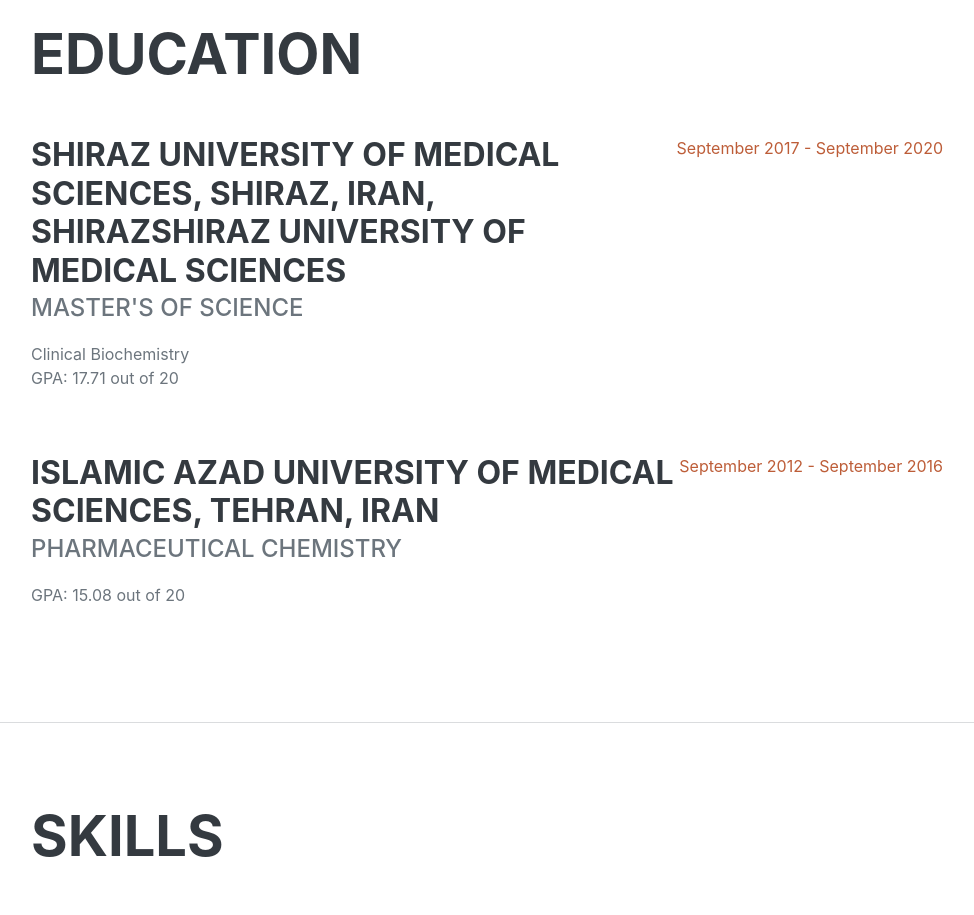
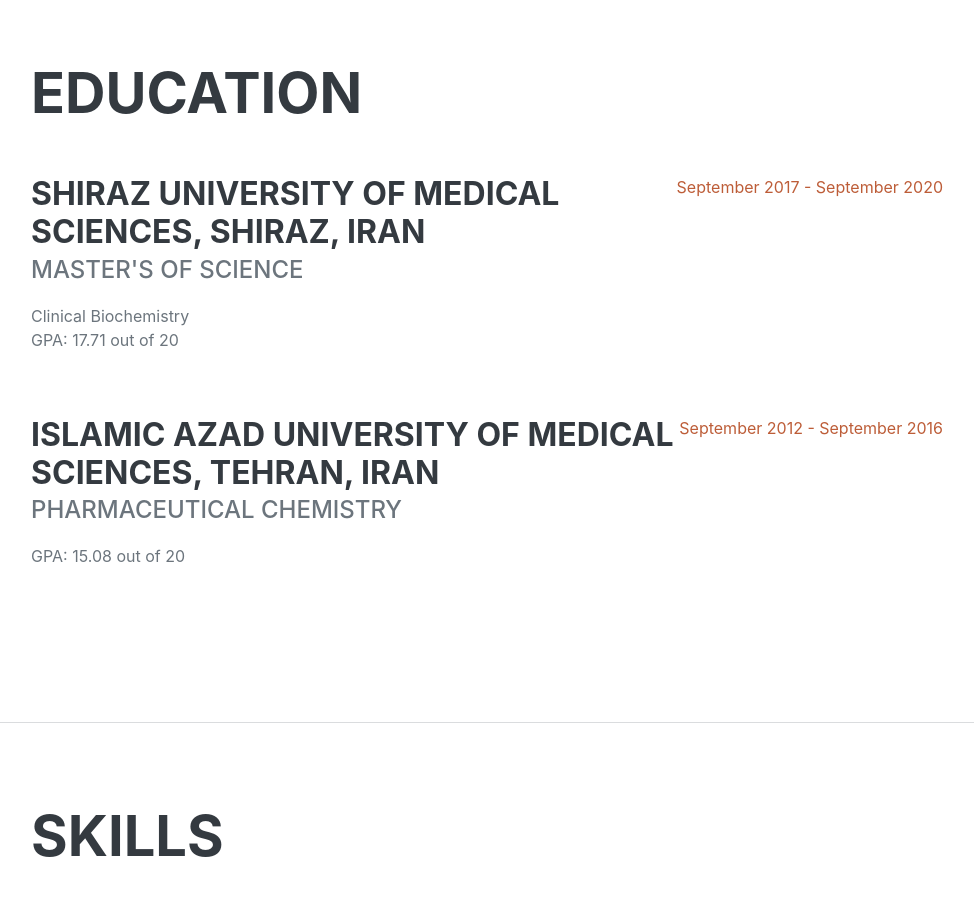
Before and after one commit to DeliMGH/DelaramMoghadam, a plain HTML site: page index.html in a window 1280 px wide. Shown: the part 1680-2595 px from the top of the page, without its empty margins (289-1263 px from the left). Drawn offline with nearby package versions, Linux system fonts and the light colour scheme; a web font is replaced by a local one.

Commit message:
Update index.html

```diff
--- a/index.html
+++ b/index.html
@@ -86,7 +86,7 @@
                     <h2 class="mb-5">Education</h2>
                     <div class="d-flex flex-column flex-md-row justify-content-between mb-5">
                         <div class="flex-grow-1">
-                             <h3 class="mb-0">Shiraz University of Medical Sciences, Shiraz, Iran, ShirazShiraz University Of Medical Sciences</h3>
+                             <h3 class="mb-0">Shiraz University of Medical Sciences, Shiraz, Iran</h3>
                             <div class="subheading mb-3">Master's of Science</div>
                             <div>Clinical Biochemistry</div>
                             <p>GPA: 17.71 out of 20</p>
```
